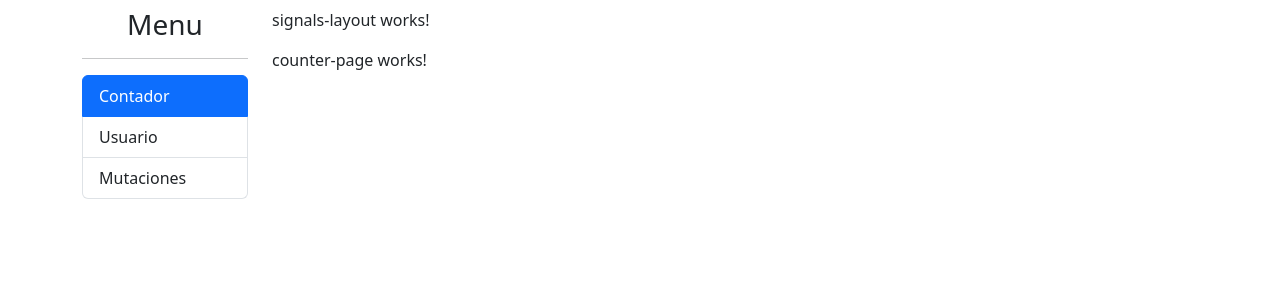
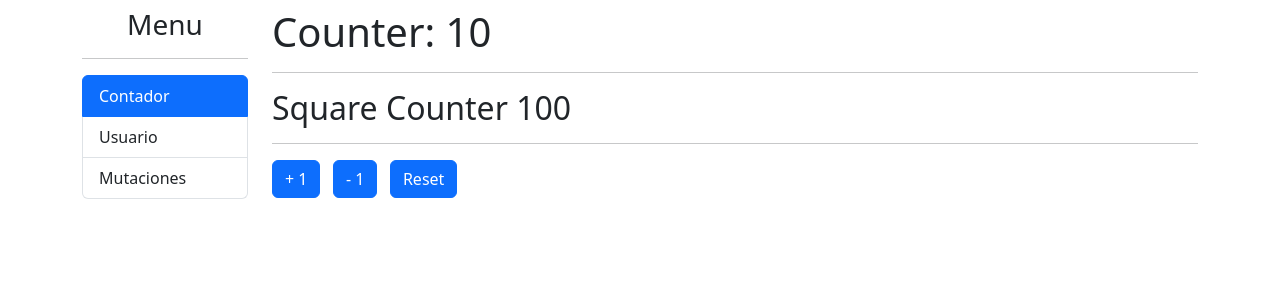
Before and after one commit to FelipeDanielH/angular-practica-directive_signals, an Angular app: page /signals/counter in a window 1280 px wide. Shown: the top 300 px of the page. Built offline with nearby package versions, Linux system fonts and the light colour scheme.

Commit message:
feat(counter): agrega ejemplo signals a counter

```diff
--- a/src/app/signals/layout/signals-layout/signals-layout.component.html
+++ b/src/app/signals/layout/signals-layout/signals-layout.component.html
@@ -5,9 +5,6 @@
     <side-menu></side-menu>
   </div>
   <div class="col-10">
-
-    <p>signals-layout works!</p>
-
     <router-outlet></router-outlet>
   </div>
 </div>
--- a/src/app/signals/pages/counter-page/counter-page.component.html
+++ b/src/app/signals/pages/counter-page/counter-page.component.html
@@ -1 +1,10 @@
-<p>counter-page works!</p>
+<h1>Counter: {{ counter() }}</h1>
+<hr>
+<h2>Square Counter {{ squareCounter() }}</h2>
+<hr>
+
+<button (click)="increaseBy(+1)" class="btn btn-primary"> + 1 </button>
+&nbsp;
+<button (click)="increaseBy(-1)" class="btn btn-primary"> - 1 </button>
+&nbsp;
+<button (click)="counter.set(0)" class="btn btn-primary"> Reset </button>
--- a/src/app/signals/pages/counter-page/counter-page.component.ts
+++ b/src/app/signals/pages/counter-page/counter-page.component.ts
@@ -1,4 +1,4 @@
-import { Component } from '@angular/core';
+import { Component, computed, signal } from '@angular/core';
 
 @Component({
   templateUrl: './counter-page.component.html',
@@ -6,4 +6,13 @@
 })
 export class CounterPageComponent {
 
+  // señal
+  public counter = signal<number>(10);
+
+  // señal computada
+  public squareCounter = computed(() => this.counter() * this.counter())
+
+  increaseBy(value: number) {
+    this.counter.update(current => current + value);
+  }
 }
```
